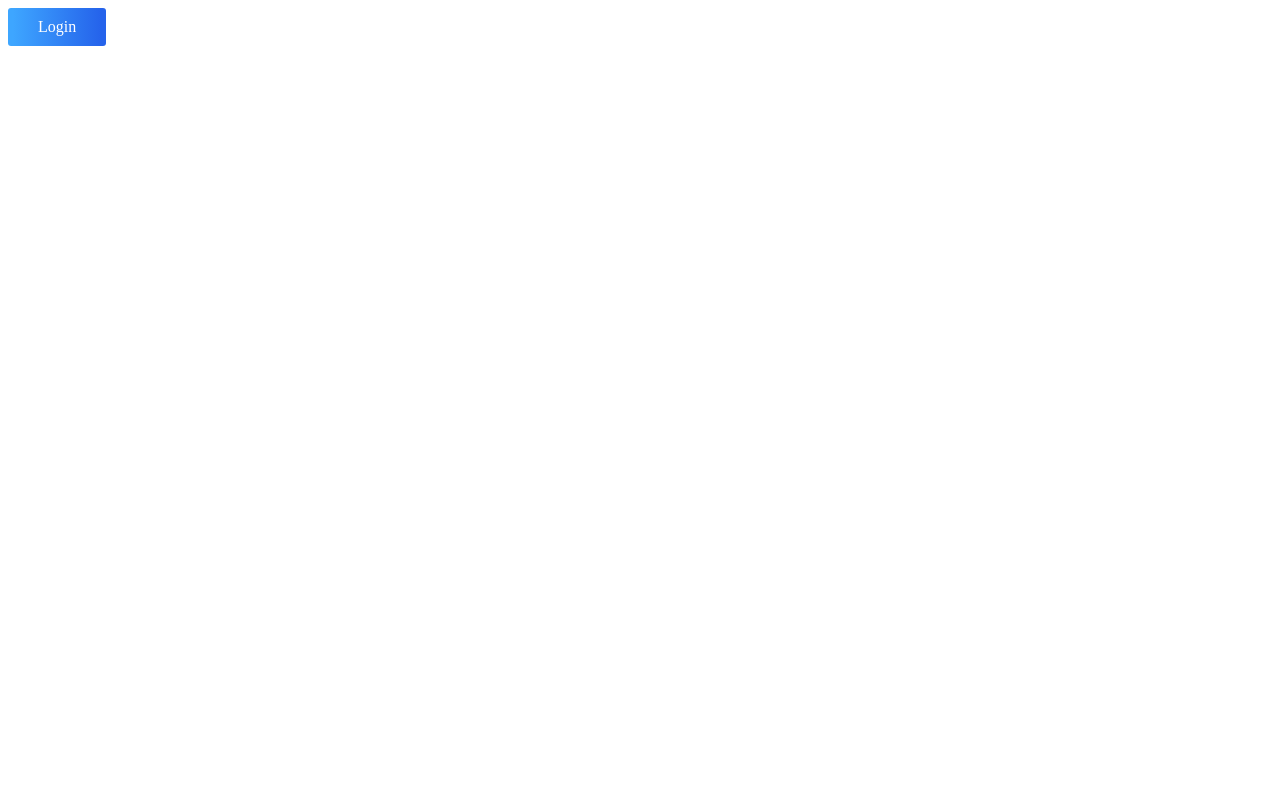
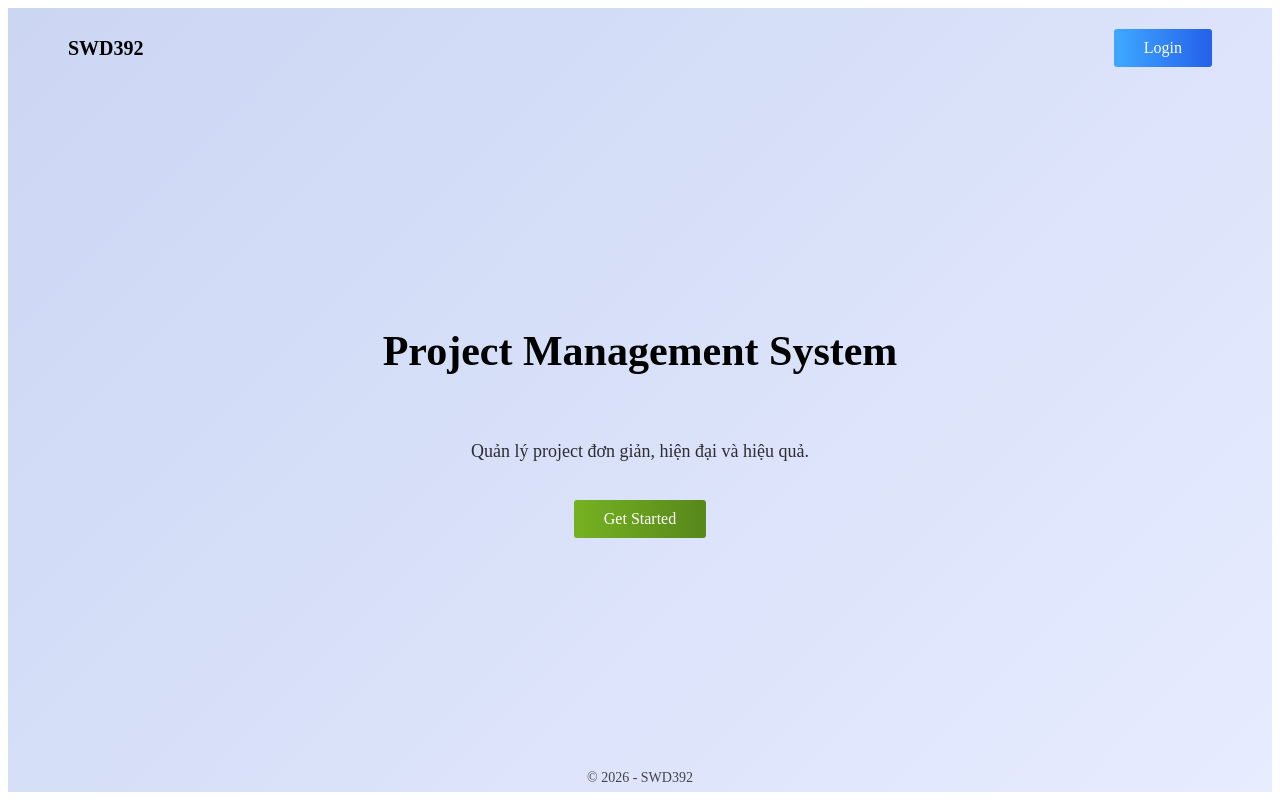
Before and after one commit to PhanNTSon/fe_project_management_app, a React (Vite) app: page / in a window 1280 px wide. Built offline with nearby package versions, Linux system fonts and the light colour scheme.

Commit message:
[Add] add content and CSS for landing page

```diff
--- a/src/pages/LandingPage/LandingPage.css
+++ b/src/pages/LandingPage/LandingPage.css
@@ -0,0 +1,88 @@
+#landing-page {
+    position: relative;
+    min-height: 100vh;
+    width: 100%;
+    overflow: hidden;
+}
+
+/* ===== BASE LAYER ===== */
+
+#landing-page .layer {
+    position: absolute;
+    inset: 0;
+}
+
+/* ===== BACKGROUND ===== */
+
+.background-layer {
+    z-index: 0;
+    background: linear-gradient(135deg, #cbd6f3, #e7ecff);
+}
+
+/* ===== CONTENT ===== */
+
+.content-layer {
+    z-index: 1;
+    display: flex;
+    flex-direction: column;
+}
+
+/* ===== HEADER ===== */
+
+.landing-header {
+    height: 80px;
+    padding: 0 60px;
+    display: flex;
+    justify-content: space-between;
+    align-items: center;
+}
+
+.logo {
+    font-size: 20px;
+    font-weight: 600;
+}
+
+.header-actions {
+    display: flex;
+    align-items: center;
+    gap: 20px;
+}
+
+.avatar-circle {
+    width: 40px;
+    height: 40px;
+    border-radius: 50%;
+    background: #e48f8f;
+}
+
+/* ===== MAIN ===== */
+
+.landing-main {
+    flex: 1;
+    display: flex;
+    flex-direction: column;
+    justify-content: center;
+    align-items: center;
+    gap: 20px;
+    text-align: center;
+}
+
+.landing-main h1 {
+    font-size: 42px;
+}
+
+.landing-main p {
+    font-size: 18px;
+    opacity: 0.8;
+}
+
+/* ===== FOOTER ===== */
+
+.landing-footer {
+    height: 60px;
+    display: flex;
+    justify-content: center;
+    align-items: center;
+    font-size: 14px;
+    opacity: 0.7;
+}
--- a/src/pages/LandingPage/LandingPage.jsx
+++ b/src/pages/LandingPage/LandingPage.jsx
@@ -1,3 +1,4 @@
+import { useState } from "react"
 import { useNavigate } from "react-router-dom"
 import "./LandingPage.css"
 import CusButton from "../../components/CusButton/CusButton"
@@ -6,17 +7,65 @@ export default function LandingPage() {
 
     const navigate = useNavigate()
 
+    // Sau này thay bằng auth context
+    const [isLoggedIn] = useState(false)
+
     return (
-        <>
-            <header>
+        <div id="landing-page">
+
+            {/* ===== BACKGROUND LAYER ===== */}
+            <div className="layer background-layer">
+                {/* IMPORT LIB BACKGROUND Ở ĐÂY */}
+                {/* Ví dụ: <Particles /> hoặc <VantaBackground /> */}
+            </div>
+
+            {/* ===== CONTENT LAYER ===== */}
+            <div className="layer content-layer">
+
+                <header className="landing-header">
+                    <div className="logo">SWD392</div>
+
+                    <div className="header-actions">
+                        {!isLoggedIn ? (
                             <CusButton
                                 label="Login"
                                 color="gradient-blue-button"
                                 onClick={() => navigate("/login")}
                             />
+                        ) : (
+                            <>
+                                <CusButton
+                                    label="To Dashboard"
+                                    color="white-button"
+                                    onClick={() => navigate("/dashboard")}
+                                />
+                                <div className="avatar-circle"></div>
+                            </>
+                        )}
+                    </div>
                 </header>
-            <main></main>
-            <footer></footer>
-        </>
+
+                <main className="landing-main">
+                    <h1>Project Management System</h1>
+                    <p>
+                        Quản lý project đơn giản, hiện đại và hiệu quả.
+                    </p>
+
+                    {!isLoggedIn && (
+                        <CusButton
+                            label="Get Started"
+                            color="gradient-green-button"
+                            onClick={() => navigate("/register")}
+                        />
+                    )}
+                </main>
+
+                <footer className="landing-footer">
+                    © 2026 - SWD392
+                </footer>
+
+            </div>
+
+        </div>
     )
 }
```
Lines whose indentation alone changed are shown as unchanged.
